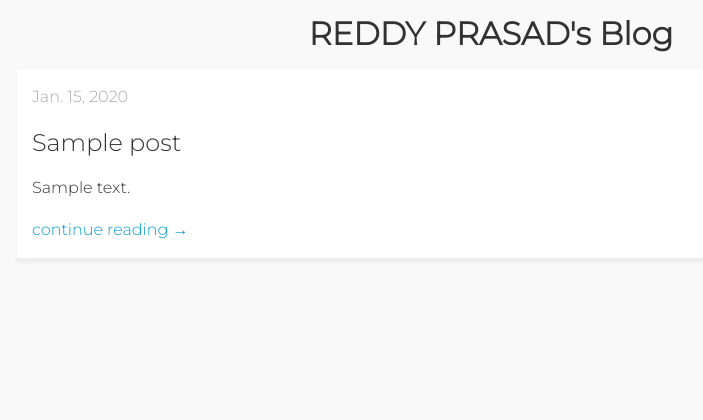
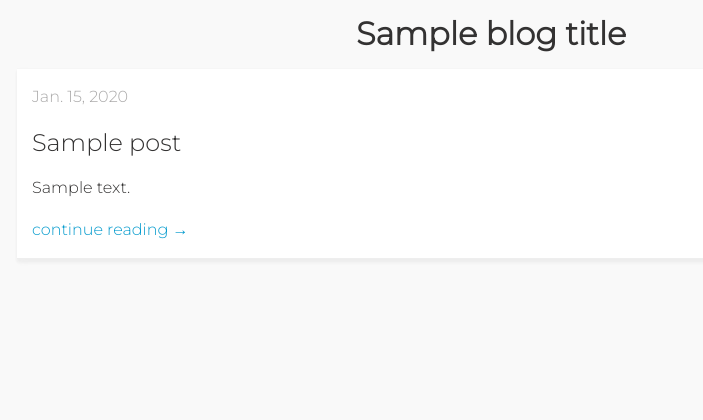
Before and after one commit to dev-drprasad/my_blog, a Django app: template src/templates/blog/post_list.html in a window 1280 px wide. Shown: the top 420 px of the page, without its empty margins (149-852 px from the left). Run offline with Django 3.2, Linux system fonts and the light colour scheme; tables that the repository leaves empty hold one stand-in row (values such as "Sample post"); the template is opened without the code that fills it: values that come from a table or form of the project are taken from there, most other values are stand-ins (such as "Sample title", 1, 10 or a date in 2020).

Commit message:
:art: minor changes

```diff
--- a/src/blog/views.py
+++ b/src/blog/views.py
@@ -16,7 +16,12 @@ class PostList(ListView):
     model = Post
     context_object_name = 'posts'
     queryset = Post.objects.active()
+    extra_context = {'blog_title': settings.BLOG_TITLE}
 
+    def get_context_data(self, **kwargs):
+        context = super(PostList, self).get_context_data(**kwargs)
+        context.update(self.extra_context)
+        return context
 
 class PostDetail(DetailView):
     model = Post
--- a/src/project/settings/base.py
+++ b/src/project/settings/base.py
@@ -28,6 +28,8 @@ SECRET_KEY = config('SECRET_KEY')
 DEBUG = True
 
 ALLOWED_HOSTS = ['*']
+
+BLOG_TITLE = 'REDDY PRASAD\'s Blog'
 
 FROM_EMAIL = config('FROM_EMAIL')
 TO_EMAIL = config('TO_EMAIL')
--- a/src/templates/base.html
+++ b/src/templates/base.html
@@ -6,7 +6,7 @@
     {% block meta %}
     {% endblock %}
 
-    <title>{% block title %}Hi{% endblock %} | REDDY PRASAD</title>
+    <title>{% block title %}Blog{% endblock %}</title>
 
     <link rel="shortcut icon" href="favicon.ico" type="image/x-icon">
     <link href="{% static 'grid.css' %}" rel="stylesheet">
--- a/src/templates/blog/post_detail.html
+++ b/src/templates/blog/post_detail.html
@@ -8,7 +8,7 @@
     {% endif %}
 {% endblock %}
 
-{% block title %} {{ post.title }} {% endblock %}
+{% block title %} {{ post.title }} | by {{ post.author.get_full_name }} {% endblock %}
 
 {% block stylesheets %}
     {{ block.super }}
--- a/src/templates/blog/post_list.html
+++ b/src/templates/blog/post_list.html
@@ -1,8 +1,10 @@
 {% extends 'base.html' %}
+
+{% block title %}Hi | {{ blog_title }}{% endblock %}
 
 {% block content %}
     <header>
-        <h1 style="text-align: center">REDDY PRASAD's Blog</h1>
+        <h1 style="text-align: center">{{ blog_title }}</h1>
     </header>
     <div class="content">
         {% for post in posts %}
@@ -11,7 +13,11 @@
                     <div class="date light-color">{{ post.created_on|date }}</div>
                     <h2 class="post-title"><a href="{{ post.get_absolute_url }}">{{ post.title }}</a></h2>
                     <div class="post-content">
-                        {% firstof post.description|linebreaks post.content_as_html|truncatewords_html:'60'  %}
+                        {% if post.description %}
+                            {{ post.description|linebreaks }}
+                        {% else %}
+                            {{ post.content_as_html|truncatewords_html:'60' }}
+                        {% endif %}
                     </div>
                     <a class="read-more" href="{{ post.get_absolute_url }}">continue reading &rarr;</a>
                 </article>
```
